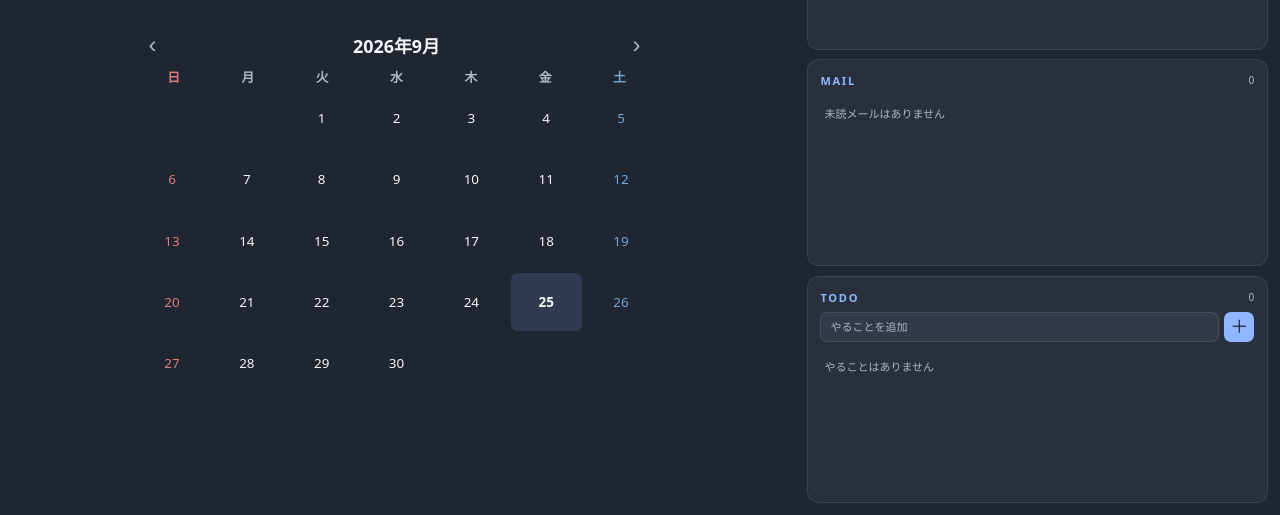
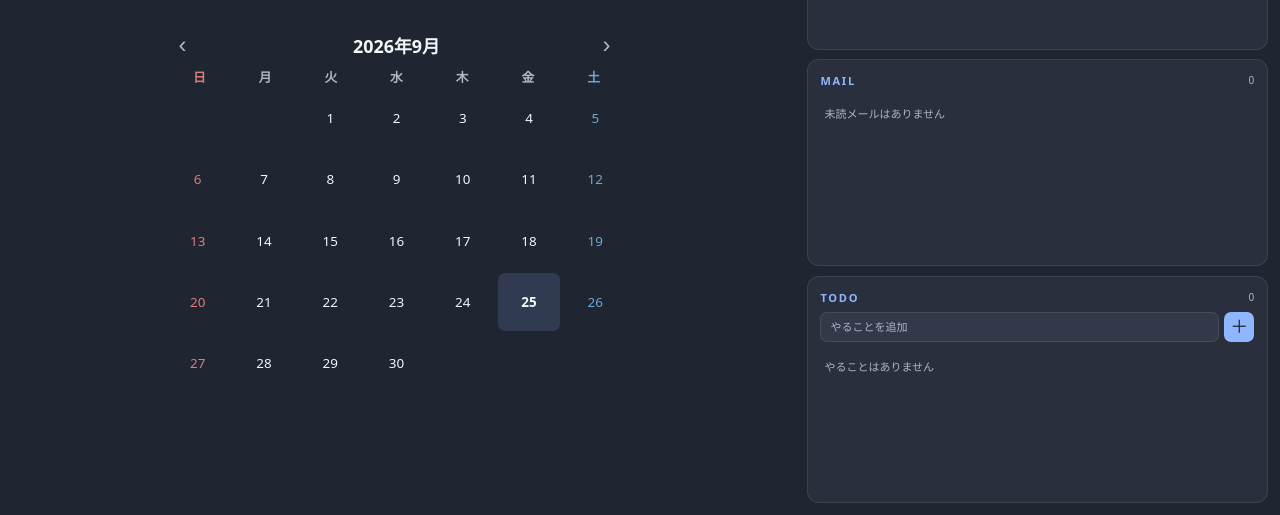
Before and after one commit to yujintyo-dev/my-clock, a website: page public/index.html in a window 1280 px wide. Shown: the part 285-800 px from the top of the page. Drawn offline with Linux system fonts and the light colour scheme; no server answers.

Commit message:
Update style.css

```diff
--- a/public/style.css
+++ b/public/style.css
@@ -305,7 +305,7 @@ body.hour-soon::after {
    ========================================================= */
 
 .calendar-box {
-  width: min(100%, 560px);
+  width: min(100%, 500px);
   flex: 0 1 52%;
 
   min-height: 0;
```
